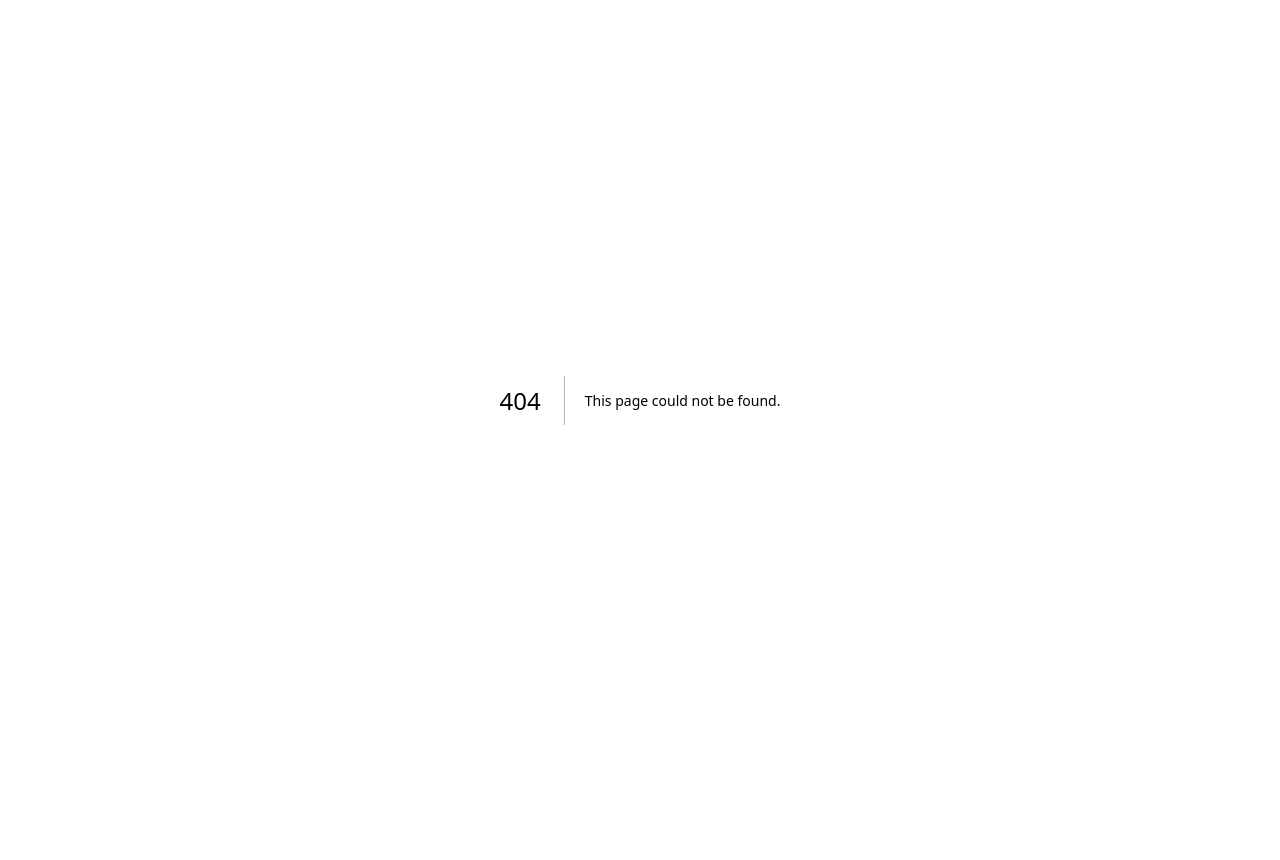
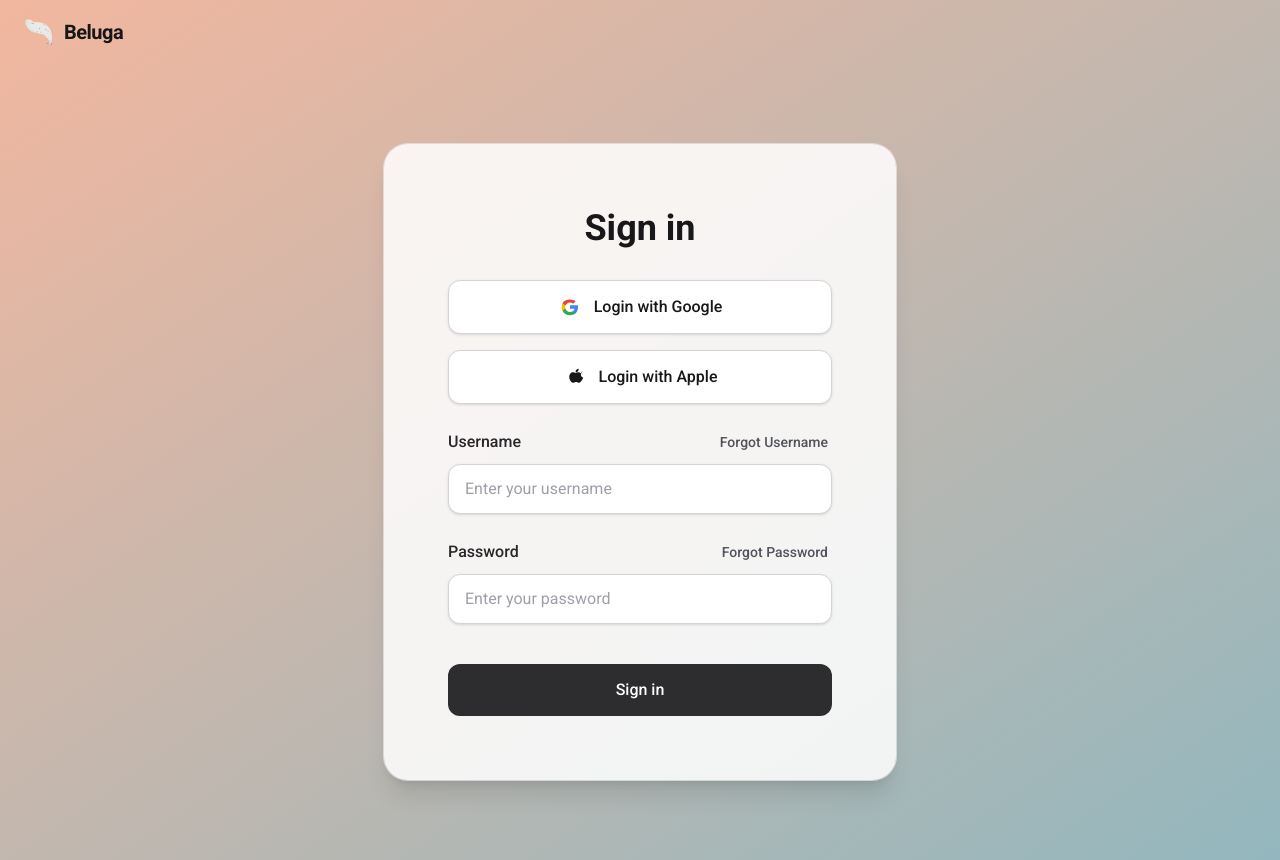
Before and after one commit to nurdinhossain/beluga, a Next.js app: page /login in a window 1280 px wide. Before the commit this address had no page. Before the commit the page ends 800 px from the top, so only its background shows below. Built offline with nearby package versions, Linux system fonts and the light colour scheme.

Commit message:
Added Login Page

```diff
--- /dev/null
+++ b/src/app/login/page.js
@@ -0,0 +1,140 @@
+import Image from "next/image";
+
+export default function LoginPage() {
+  return (
+    <div
+      className="flex min-h-screen flex-col"
+      style={{ background: "linear-gradient(to bottom right, #F2B79F, #93B7BE)" }}
+    >
+      {/* Top-left logo */}
+      <header className="flex items-center px-6 py-4">
+        <div className="flex items-center gap-2">
+          <Image
+            src="/whale.svg"
+            alt="Beluga logo"
+            width={32}
+            height={32}
+          />
+          <span className="text-xl font-semibold tracking-tight">
+            Beluga
+          </span>
+        </div>
+      </header>
+
+      {/* Centered login form */}
+      <main className="flex flex-1 items-center justify-center px-6 py-20 md:px-10 lg:px-16">
+        <div className="w-full max-w-md md:max-w-lg rounded-3xl bg-white/85 p-12 md:p-16 shadow-xl ring-1 ring-zinc-200/80">
+          <h1 className="mb-8 text-center text-3xl md:text-4xl font-semibold text-zinc-900">
+            Sign in
+          </h1>
+          <form className="space-y-6">
+            {/* Google & Apple at top */}
+            <div className="space-y-4">
+              <button
+                type="button"
+                className="flex w-full items-center justify-center gap-3 rounded-xl border border-zinc-300 bg-white px-5 py-3.5 text-base font-medium text-zinc-900 shadow-sm transition-colors hover:bg-zinc-50"
+              >
+                <span className="inline-flex h-6 w-6 items-center justify-center rounded-full bg-white">
+                  <svg
+                    xmlns="http://www.w3.org/2000/svg"
+                    viewBox="0 0 24 24"
+                    className="h-5 w-5"
+                  >
+                    <path
+                      fill="#4285F4"
+                      d="M21.6 12.227c0-.76-.068-1.492-.195-2.195H12v4.151h5.381a4.59 4.59 0 0 1-1.99 3.013v2.507h3.217c1.884-1.737 2.992-4.295 2.992-7.476Z"
+                    />
+                    <path
+                      fill="#34A853"
+                      d="M12 22c2.7 0 4.964-.892 6.619-2.397l-3.217-2.507c-.892.597-2.037.949-3.402.949-2.615 0-4.827-1.764-5.619-4.137H3.048v2.602A9.998 9.998 0 0 0 12 22Z"
+                    />
+                    <path
+                      fill="#FBBC04"
+                      d="M6.381 13.908A5.997 5.997 0 0 1 6.068 12c0-.662.114-1.305.313-1.908V7.49H3.048A9.998 9.998 0 0 0 2 12c0 1.611.385 3.136 1.048 4.51l3.333-2.602Z"
+                    />
+                    <path
+                      fill="#EA4335"
+                      d="M12 6.5c1.47 0 2.79.507 3.828 1.503l2.872-2.872C16.96 3.892 14.7 3 12 3A9.998 9.998 0 0 0 3.048 7.49l3.333 2.602C7.173 8.264 9.385 6.5 12 6.5Z"
+                    />
+                  </svg>
+                </span>
+                <span>Login with Google</span>
+              </button>
+
+              <button
+                type="button"
+                className="flex w-full items-center justify-center gap-3 rounded-xl border border-zinc-300 bg-white px-5 py-3.5 text-base font-medium text-zinc-900 shadow-sm transition-colors hover:bg-zinc-50"
+              >
+                <span className="inline-flex h-6 w-6 items-center justify-center">
+                  <svg
+                    xmlns="http://www.w3.org/2000/svg"
+                    viewBox="0 0 24 24"
+                    className="h-5 w-5 fill-current"
+                  >
+                    <path d="M16.365 2c-.923.064-2.023.657-2.674 1.428-.584.692-1.09 1.832-.9 2.904 1.03.032 2.086-.586 2.715-1.37.6-.75 1.039-1.894.859-2.962ZM19.5 8.2c-.885-1.12-2.143-1.776-3.35-1.776-1.568 0-2.235.75-3.327.75-1.122 0-1.98-.746-3.34-.746-1.336.01-2.57.776-3.45 1.99-1.19 1.652-1.48 4.78.095 7.37.87 1.42 2.034 3.01 3.56 3.02 1.355.014 1.74-.89 3.57-.9 1.833-.014 2.185.914 3.54.9 1.528-.01 2.76-1.77 3.63-3.19.63-1.03.865-1.55 1.354-2.71-3.55-1.34-3.29-6.08-.742-7.7Z" />
+                  </svg>
+                </span>
+                <span>Login with Apple</span>
+              </button>
+            </div>
+
+            {/* Username */}
+            <div className="flex flex-col text-left">
+              <div className="flex items-center justify-between">
+                <label
+                  htmlFor="username"
+                  className="text-base font-medium text-zinc-800"
+                >
+                  Username
+                </label>
+                <button
+                  type="button"
+                  className="bg-transparent px-1 py-1 text-sm font-medium text-zinc-600 underline-offset-2 hover:text-zinc-900 hover:underline"
+                >
+                  Forgot Username
+                </button>
+              </div>
+              <input
+                id="username"
+                type="text"
+                className="mt-2 rounded-xl border border-zinc-300 bg-white px-4 py-3 text-base text-zinc-900 shadow-sm outline-none ring-0 placeholder:text-zinc-400 focus:border-zinc-500 focus:ring-2 focus:ring-zinc-400/70"
+                placeholder="Enter your username"
+              />
+            </div>
+
+            {/* Password */}
+            <div className="flex flex-col text-left">
+              <div className="flex items-center justify-between">
+                <label
+                  htmlFor="password"
+                  className="text-base font-medium text-zinc-800"
+                >
+                  Password
+                </label>
+                <button
+                  type="button"
+                  className="bg-transparent px-1 py-1 text-sm font-medium text-zinc-600 underline-offset-2 hover:text-zinc-900 hover:underline"
+                >
+                  Forgot Password
+                </button>
+              </div>
+              <input
+                id="password"
+                type="password"
+                className="mt-2 rounded-xl border border-zinc-300 bg-white px-4 py-3 text-base text-zinc-900 shadow-sm outline-none ring-0 placeholder:text-zinc-400 focus:border-zinc-500 focus:ring-2 focus:ring-zinc-400/70"
+                placeholder="Enter your password"
+              />
+            </div>
+
+            <button
+              type="submit"
+              className="mt-4 w-full rounded-xl bg-zinc-900/90 px-5 py-3.5 text-base font-medium text-white transition-colors hover:bg-zinc-800/90"
+            >
+              Sign in
+            </button>
+          </form>
+        </div>
+      </main>
+    </div>
+  );
+}
```
